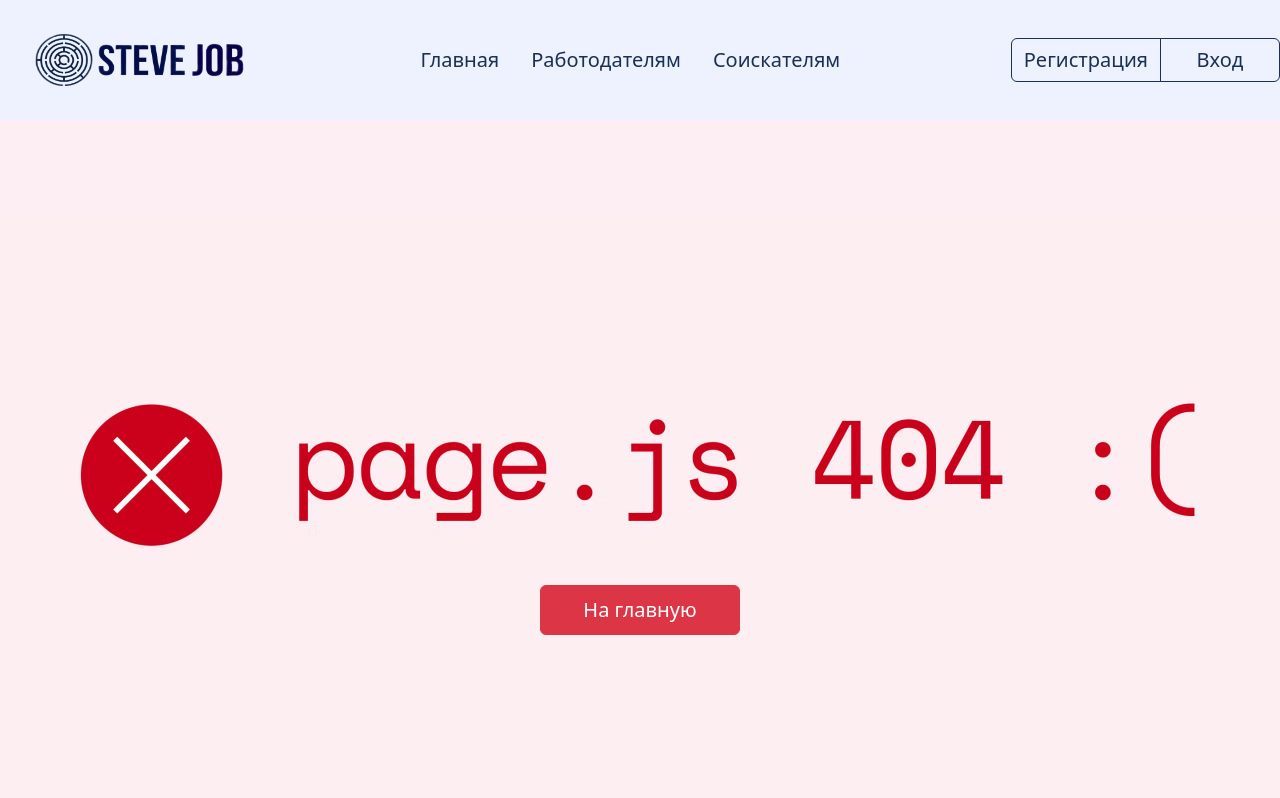
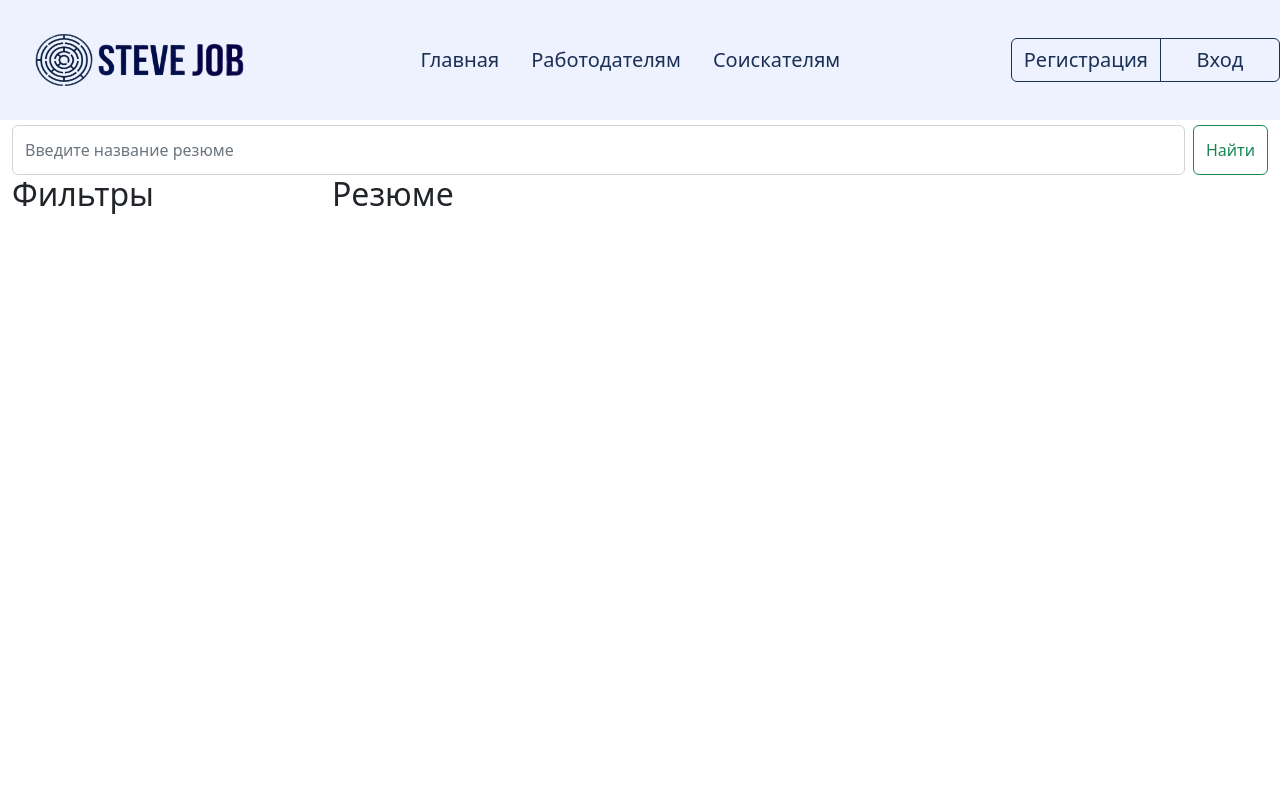
Before and after one commit to IvanTratsevski/Steve_JOB, an Angular app: page /summarys in a window 1280 px wide. Shown: the top 798 px of the page. Built offline with nearby package versions, Linux system fonts and the light colour scheme.

Commit message:
Basic summarys page + routing links

```diff
--- a/src/app/app-routing.module.ts
+++ b/src/app/app-routing.module.ts
@@ -2,10 +2,12 @@ import { NgModule } from '@angular/core';
 import { RouterModule, Routes } from '@angular/router';
 import { WelcomePageComponent } from './welcome-page/welcome-page.component';
 import { ErrorPageComponent } from './error-page/error-page.component';
+import { SummarysPageComponent } from './summarys-page/summarys-page.component';
 const routes: Routes = [
   { path: 'welcome', component: WelcomePageComponent},
   { path: '', component: WelcomePageComponent},
-  {path: '**', component:ErrorPageComponent}
+  { path: 'summarys', component: SummarysPageComponent},
+  { path: '**', component:ErrorPageComponent}
 ]
 
 @NgModule({
--- a/src/app/app.module.ts
+++ b/src/app/app.module.ts
@@ -8,6 +8,7 @@ import { MainComponent } from './main/main.component';
 import { FooterComponent } from './footer/footer.component';
 import { WelcomePageComponent } from './welcome-page/welcome-page.component';
 import { ErrorPageComponent } from './error-page/error-page.component';
+import { SummarysPageComponent } from './summarys-page/summarys-page.component';
 @NgModule({
   declarations: [
     AppComponent,
@@ -15,7 +16,8 @@ import { ErrorPageComponent } from './error-page/error-page.component';
     MainComponent,
     FooterComponent,
     WelcomePageComponent,
-    ErrorPageComponent
+    ErrorPageComponent,
+    SummarysPageComponent,
   ],
   imports: [
     BrowserModule,
--- a/src/app/header/header.component.html
+++ b/src/app/header/header.component.html
@@ -7,7 +7,7 @@
                   <a class="nav-link" aria-current="page" href="#">Главная</a>
                 </li>
                 <li class="nav-item">
-                  <a class="nav-link" href="#">Работодателям</a>
+                  <a class="nav-link" href="/summarys">Работодателям</a>
                 </li>
                 <li class="nav-item">
                   <a class="nav-link" href="#">Соискателям</a>
@@ -15,7 +15,7 @@
               </ul>
         </nav>
         <div class="btn-group" role="group" aria-label="Basic outlined example">
-          <a class="btn btn-outline-primary" href="#">Регистрация</a>
+          <a class="btn btn-outline-primary" href="">Регистрация</a>
           <a class="btn btn-outline-primary" href="#">Вход</a>
         </div>
     </div>
--- a/src/app/header/header.component.ts
+++ b/src/app/header/header.component.ts
@@ -8,7 +8,9 @@ import { Component, OnInit } from '@angular/core';
 export class HeaderComponent implements OnInit {
 
   constructor() { }
+  goToSummarys(){
 
+  }
   ngOnInit(): void {
   }
 
--- /dev/null
+++ b/src/app/summarys-page/summarys-page.component.css
@@ -0,0 +1,12 @@
+.summarysPage{
+    width: 100%;
+    height: 100%;
+}
+.container{
+    margin: auto;
+    margin-top: 5px;
+    max-width: 1920px;
+}
+.d-flex{
+    height: 50px;
+}
--- /dev/null
+++ b/src/app/summarys-page/summarys-page.component.html
@@ -0,0 +1,19 @@
+<div class="summarysPage">
+    <div class="container">
+        <form class="d-flex" role="search">
+            <input class="form-control me-2" type="search" placeholder="Введите название резюме" aria-label="Search">
+            <button class="btn btn-outline-success" type="submit">Найти</button>
+        </form>
+        <div class="row">
+            <div class="col-3">
+                <h2>Фильтры</h2>
+            </div>
+            <div class="col-9">
+                <h2>
+                    Резюме
+                </h2>
+            </div>
+          </div>
+    </div>
+
+</div>
--- /dev/null
+++ b/src/app/summarys-page/summarys-page.component.ts
@@ -0,0 +1,15 @@
+import { Component, OnInit } from '@angular/core';
+
+@Component({
+  selector: 'app-summarys-page',
+  templateUrl: './summarys-page.component.html',
+  styleUrls: ['./summarys-page.component.css']
+})
+export class SummarysPageComponent implements OnInit {
+
+  constructor() { }
+
+  ngOnInit(): void {
+  }
+
+}
```
Also changed, not shown: 1 other file (tests, documents, lock files or other folders).
